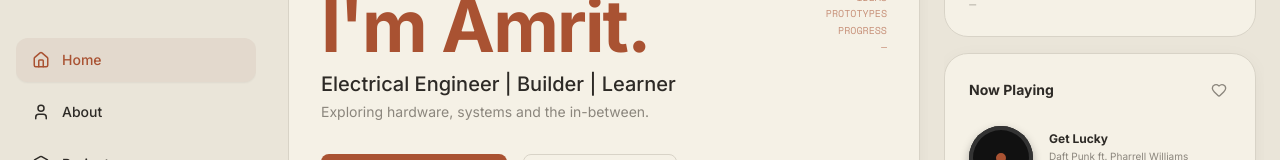
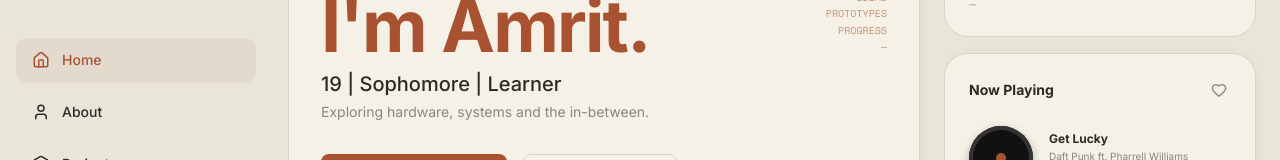
Before and after one commit to amrit-reboot/amrit-reboot.github.io, a React (Vite) app: page / in a window 1280 px wide. Shown: the part 153-313 px from the top of the page. Built offline with nearby package versions, Linux system fonts and the light colour scheme.

Commit message:
Update subtitle in HomeView component

```diff
--- a/src/components/views/HomeView.tsx
+++ b/src/components/views/HomeView.tsx
@@ -14,7 +14,7 @@ export function HomeView({ setActiveTab }: HomeViewProps) {
       <div className="shrink-0 bg-dash-card dark:bg-dash-darkcard p-6 md:p-8 rounded-[24px] flex justify-between shadow-neumorphic dark:shadow-neumorphic-dark border border-dash-border dark:border-dash-darkborder relative overflow-hidden">
         <div className="relative z-10">
           <h1 className="text-4xl sm:text-5xl md:text-7xl font-bold tracking-tight text-dash-orange mb-2">I'm Amrit.</h1>
-          <h2 className="text-lg md:text-xl font-medium mb-1">Electrical Engineer | Builder | Learner</h2>
+          <h2 className="text-lg md:text-xl font-medium mb-1">19 | Sophomore | Learner</h2>
           <p className="text-dash-muted dark:text-dash-darkmuted mb-6 md:mb-8 text-sm">Exploring hardware, systems and the in-between.</p>
           <div className="flex flex-wrap gap-3 md:gap-4">
             <button
```
